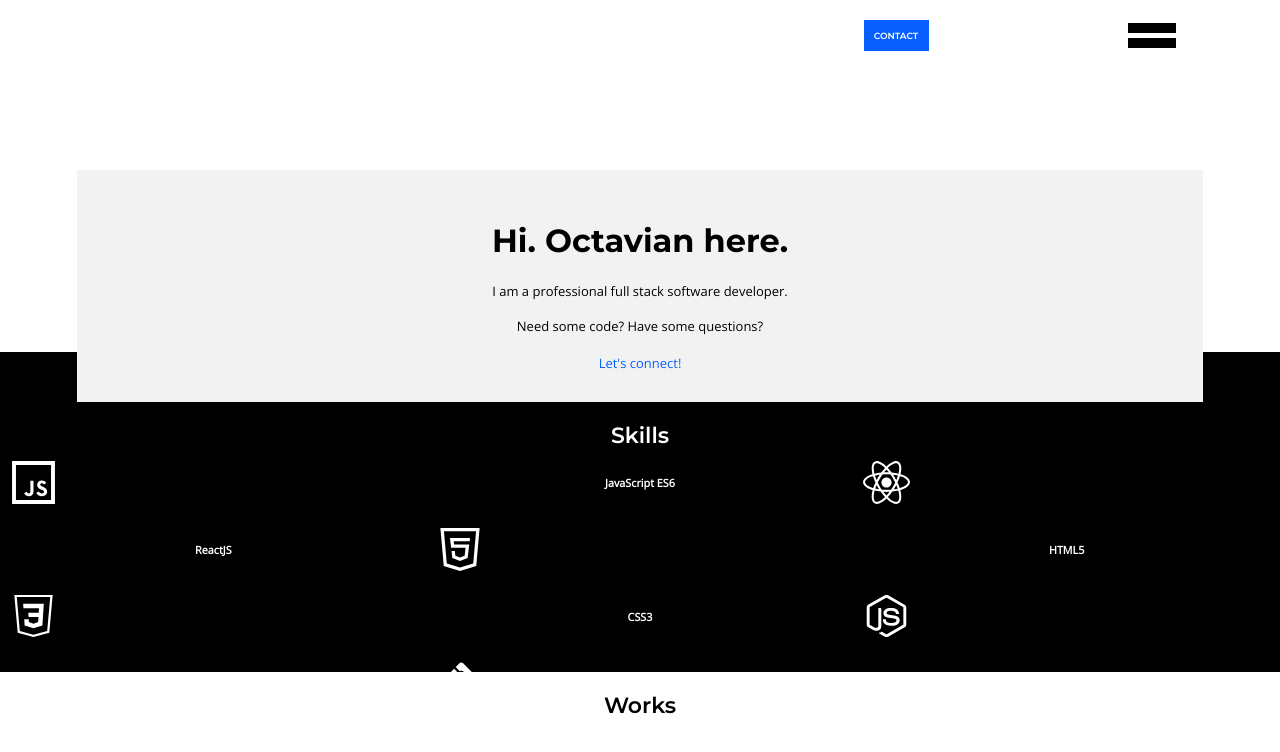
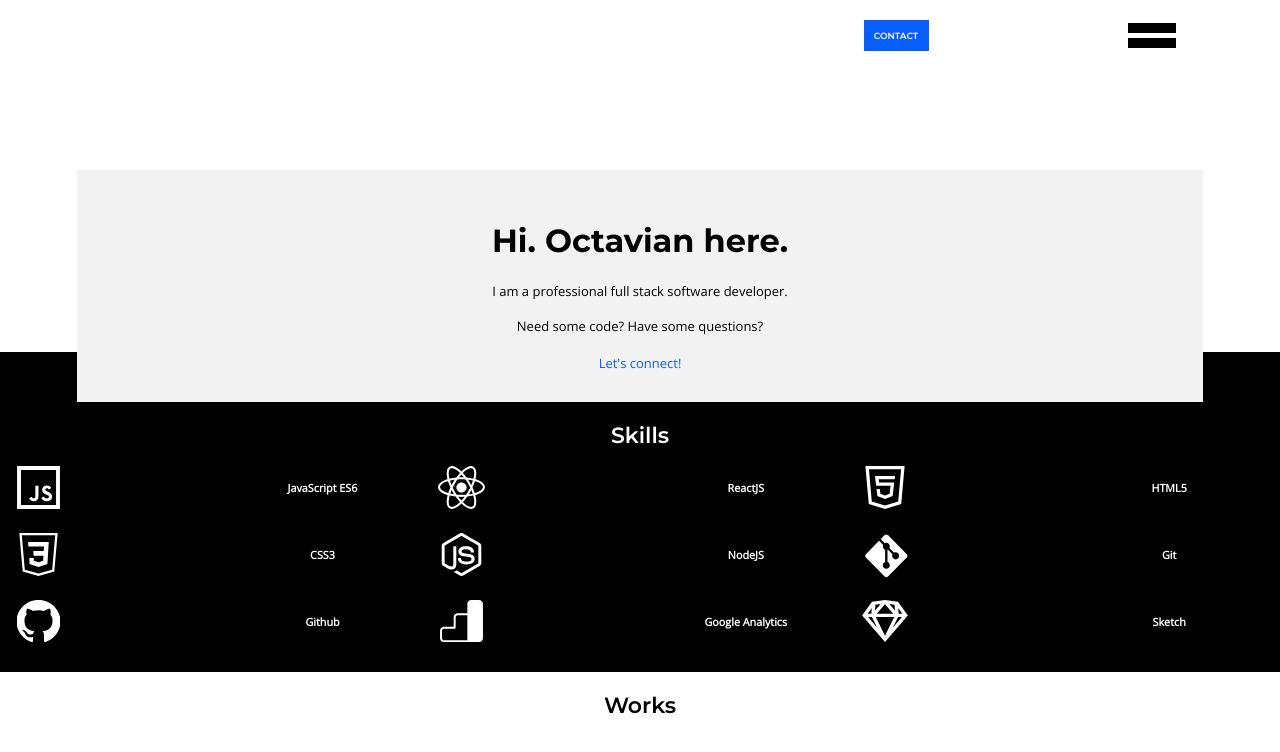
Before and after one commit to octaviantrinc/portfolio, a React (Create React App) app: page / in a window 1280 px wide. Shown: the top 752 px of the page. Built offline with nearby package versions, Linux system fonts and the light colour scheme.

Commit message:
Icons Update

```diff
--- a/src/HomePage.css
+++ b/src/HomePage.css
@@ -158,12 +158,13 @@
 
 .skillsIcons {
   display: grid;
-  grid-template-columns: 1fr 1fr 1fr;
+  grid-template-columns: 1fr 1fr 1fr 1fr 1fr 1fr;
   align-items: center;
   justify-content: center;
   font-family: 'Open Sans';
   font-size: small;
   font-weight: 400;
+  padding: 5px;
 }
 
 .Work {
--- a/src/HomePage.js
+++ b/src/HomePage.js
@@ -15,6 +15,7 @@ import iconNodeJS from './iconNodeJS.svg';
 import iconGit from './iconGit.svg';
 import iconGA from './iconGA.svg';
 import iconSketch from './iconSketch.svg';
+import iconGithubSkills from './iconGithubSkills.svg';
 
 //import iconX from './iconX';
 
@@ -58,7 +59,7 @@ function HomePage() {
                             <h5>NodeJS</h5>
                             <img className="iconGit" src={iconGit} alt="iconGit" />
                             <h5>Git</h5>
-                            <img className="iconGithub" src={iconGithub} alt="iconGithub" />
+                            <img className="iconGithubSkills" src={iconGithubSkills} alt="iconGithubSkills" />
                             <h5>Github</h5>
                             <img className="iconGA" src={iconGA} alt="iconGA" />
                             <h5>Google Analytics</h5>
```
Also changed, not shown: src/iconGithubSkills.svg (added).
